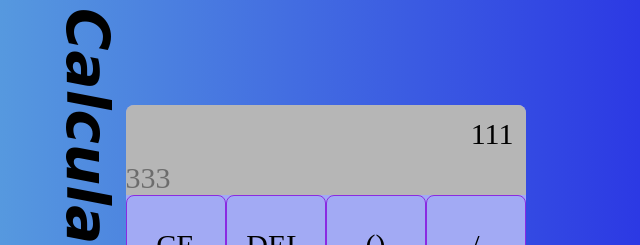
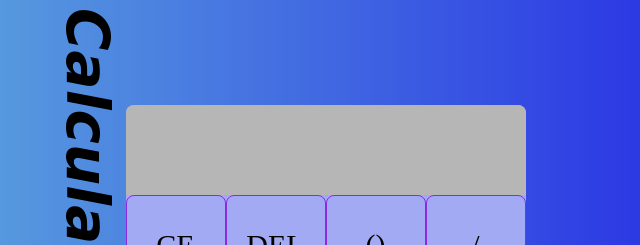
Before and after one commit to elleswift/js-calculator-project, a plain HTML site: page index.html in a window 1280 px wide. Shown: the top 245 px of the page, 351-991 px from the left. Drawn offline with nearby package versions, Linux system fonts and the light colour scheme.

Commit message:
display update

```diff
--- a/index.html
+++ b/index.html
@@ -13,9 +13,9 @@
         <h1><strong><em>Calculator Project by ES</strong></em></h1>
         <div class="container">
             <div class="calc-grid">
-            <div id="display-1">111</div>
+            <div id="display-1"></div>
             <input class="display-2" value="" id="display-2">
-            <div class="display-3">333</div>
+            <div class="display-3"></div>
         </div>
         <div class="all-btns">
             <div class="btn dataClr" onclick="clearText()">CE</div>
```
